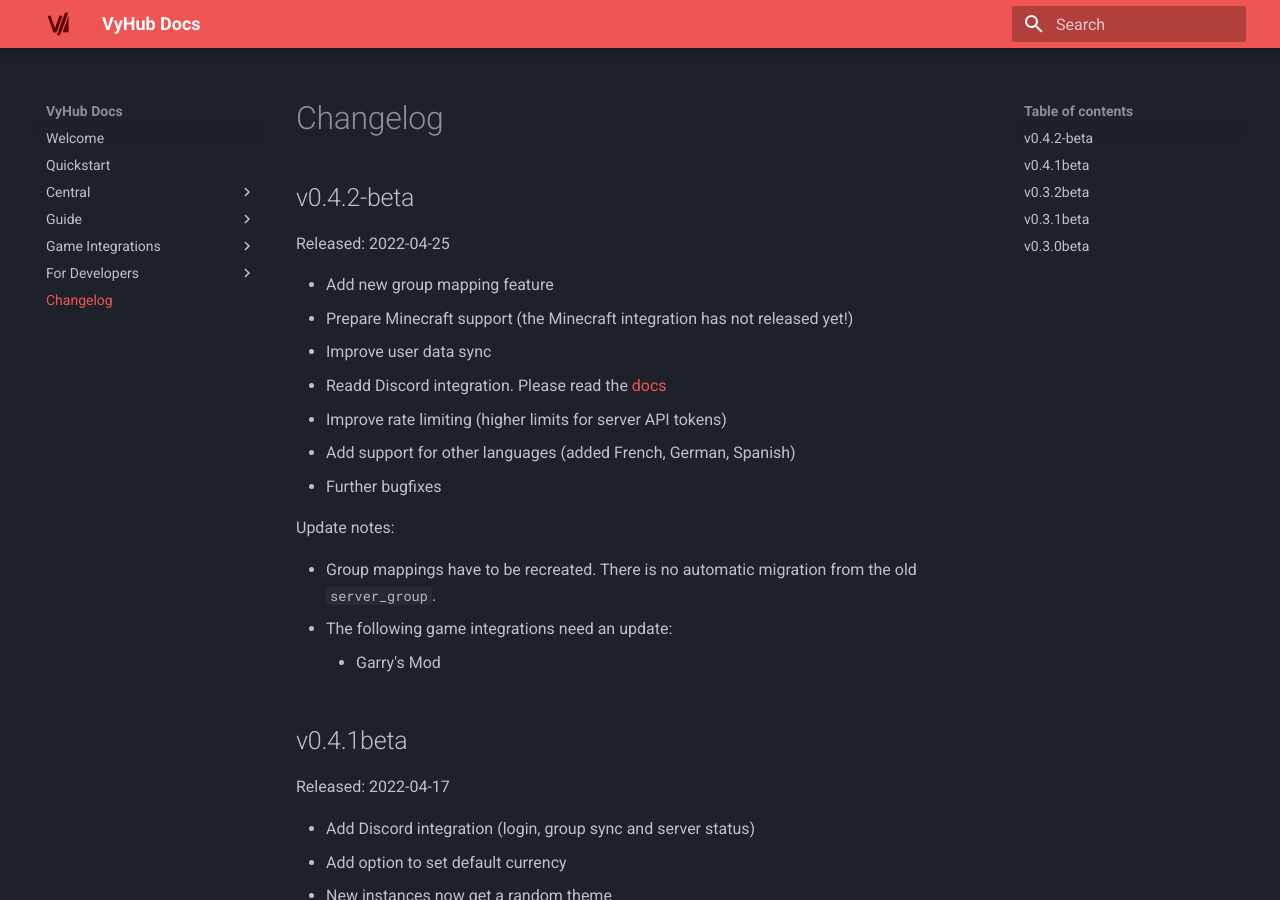
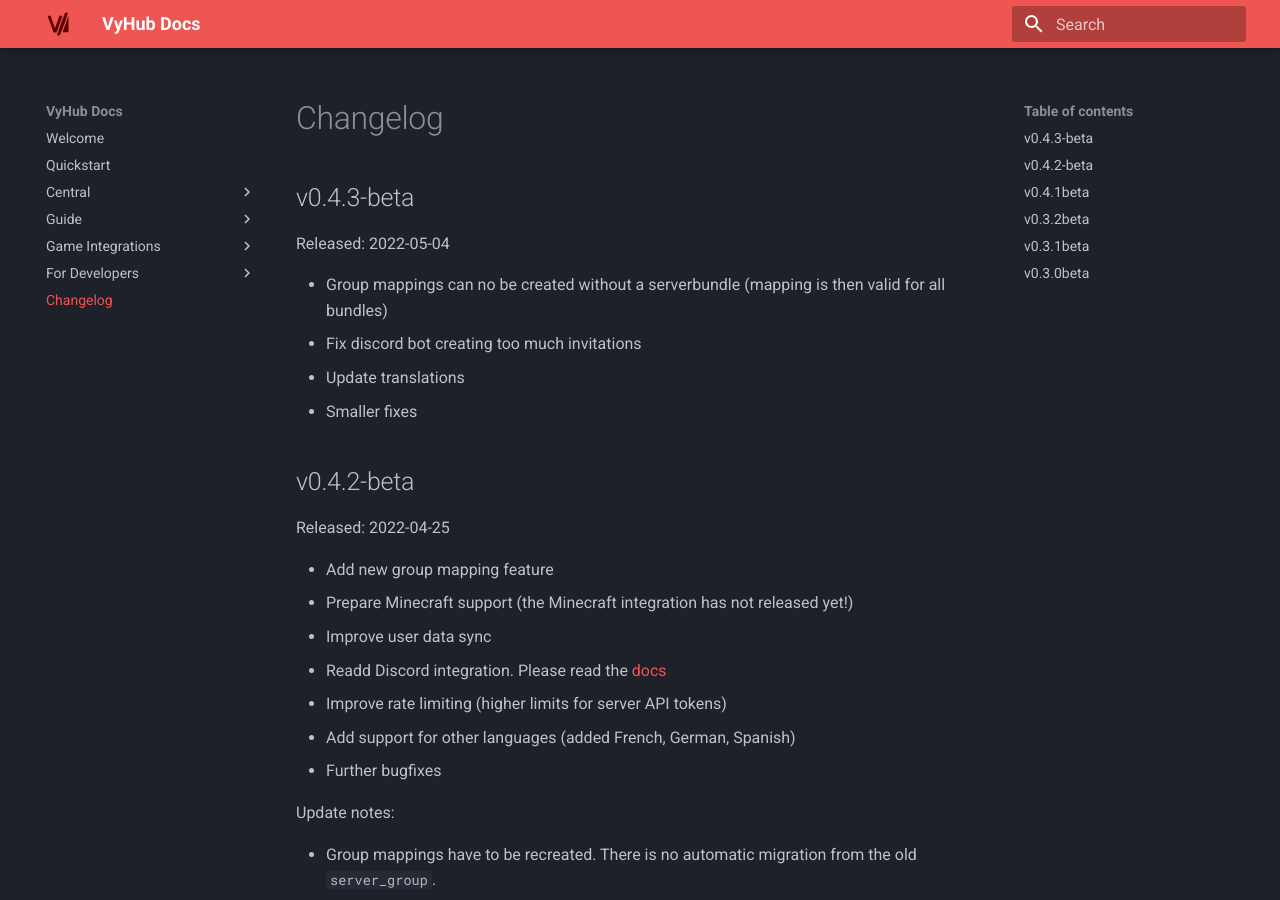
Before and after one commit to nyx-project/vyhub-documentation, an MkDocs documentation site: the page built from docs/changelog.md, in a window 1280 px wide and 900 px high. Built offline with MkDocs 1.6.1 and Material for MkDocs 9.7.7, drawn with Linux system fonts in a browser that asks for light colours; the version menu is left out.

Commit message:
Update docs

```diff
--- a/docs/changelog.md
+++ b/docs/changelog.md
@@ -1,4 +1,12 @@
 # Changelog
+
+## v0.4.3-beta
+Released: 2022-05-04
+
+- Group mappings can no be created without a serverbundle (mapping is then valid for all bundles)
+- Fix discord bot creating too much invitations
+- Update translations
+- Smaller fixes
 
 ## v0.4.2-beta
 Released: 2022-04-25
```
Also changed, not shown: docs/guide/group.md (+1 -1 lines), docs/quickstart.md (+1 -1 lines).
